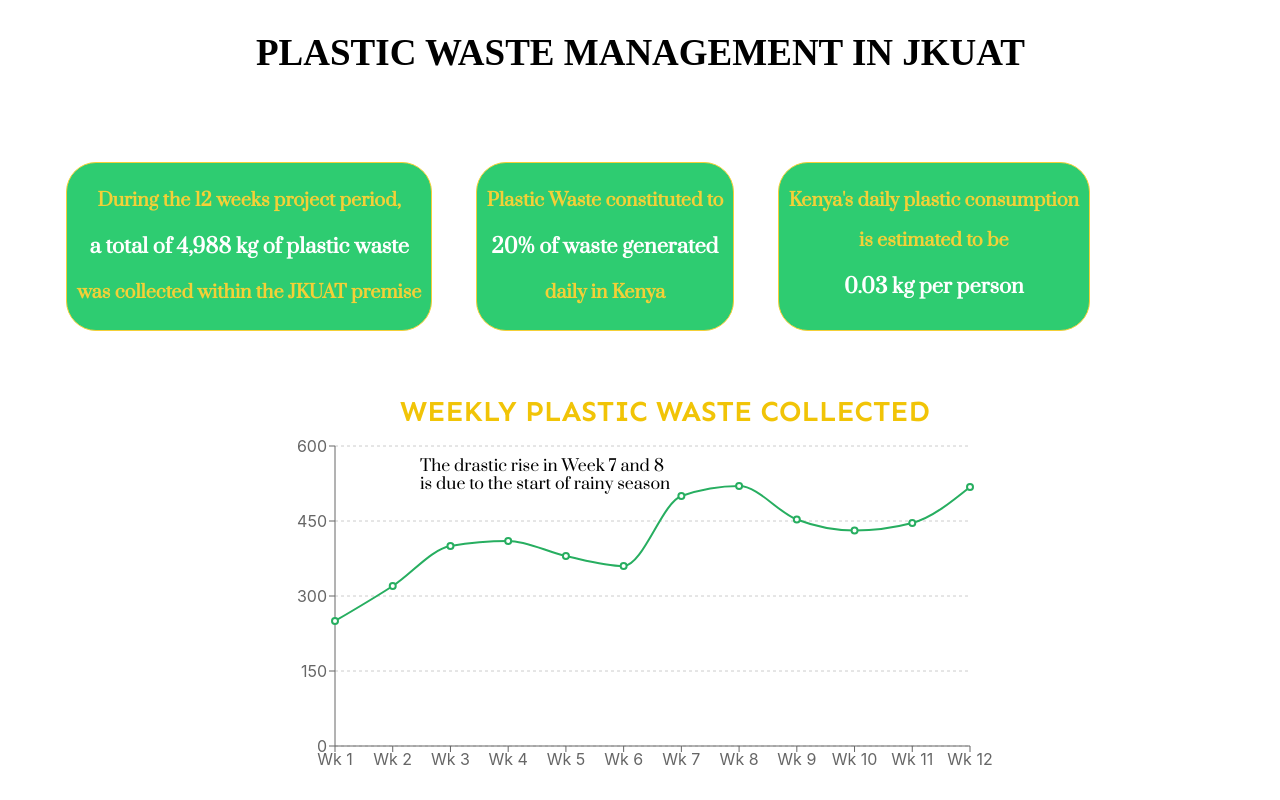
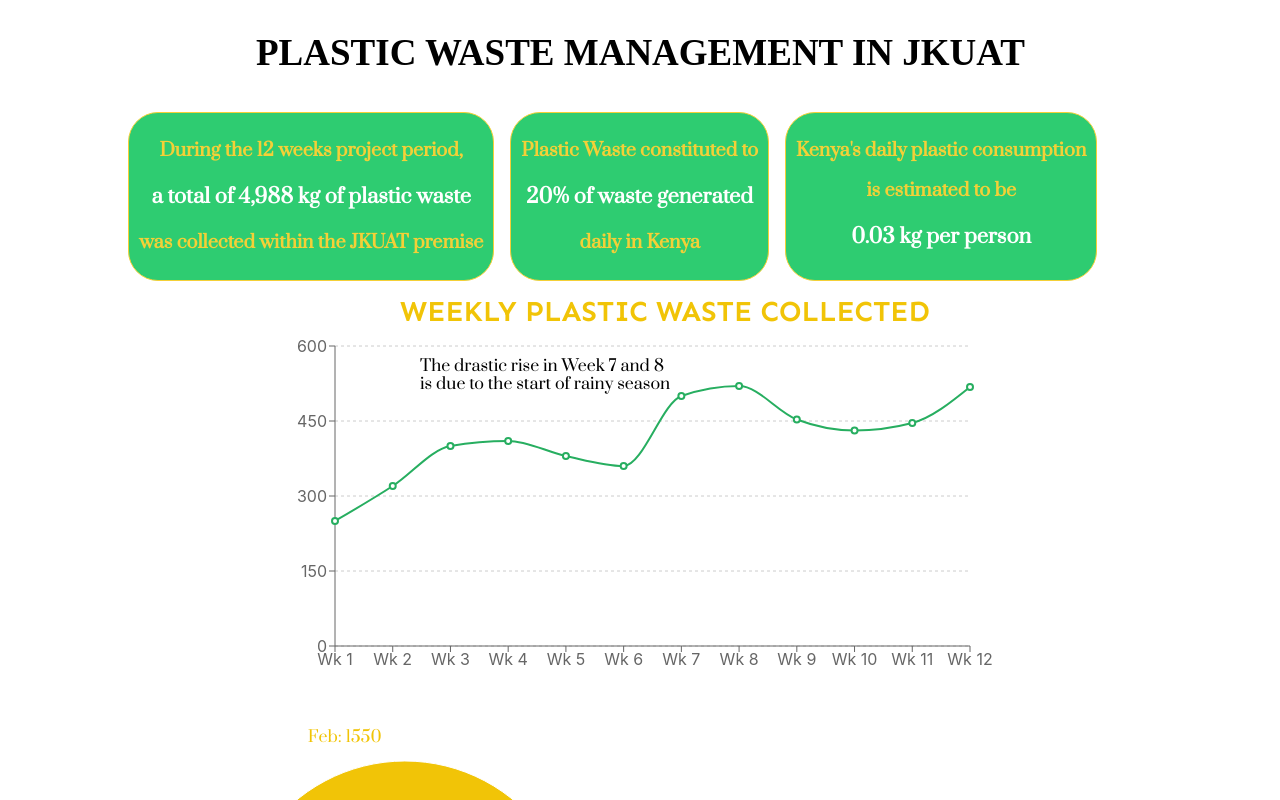
Before and after one commit to mmburu8/plastic-waste-management, a React (Create React App) app: page / in a window 1280 px wide. Built offline with nearby package versions, Linux system fonts and the light colour scheme; a web font is replaced by a local one.

Commit message:
CARBON 31

```diff
--- a/src/CarbonEmissions.css
+++ b/src/CarbonEmissions.css
@@ -27,7 +27,7 @@
     margin-bottom: 0px;
   }
 
-  .text-container{
+  .text-container-carbon{
   display: flex;
   justify-content: space-between;
   margin-bottom: 20px;
--- a/src/CarbonEmissions.js
+++ b/src/CarbonEmissions.js
@@ -33,7 +33,7 @@
             <h2>BEYOND THE BIN</h2>
             <h3>DISPOSAL AND RECYCLING OF PLASTIC WASTE</h3>
         </div>
-        <div className="text-container">
+        <div className="text-container-carbon">
           <div className="text-box-carbon">
             <h2>Only 8%of all plastic waste collected is recycled.</h2>
             <h2>Plastic Waste is disposed through </h2>
```
